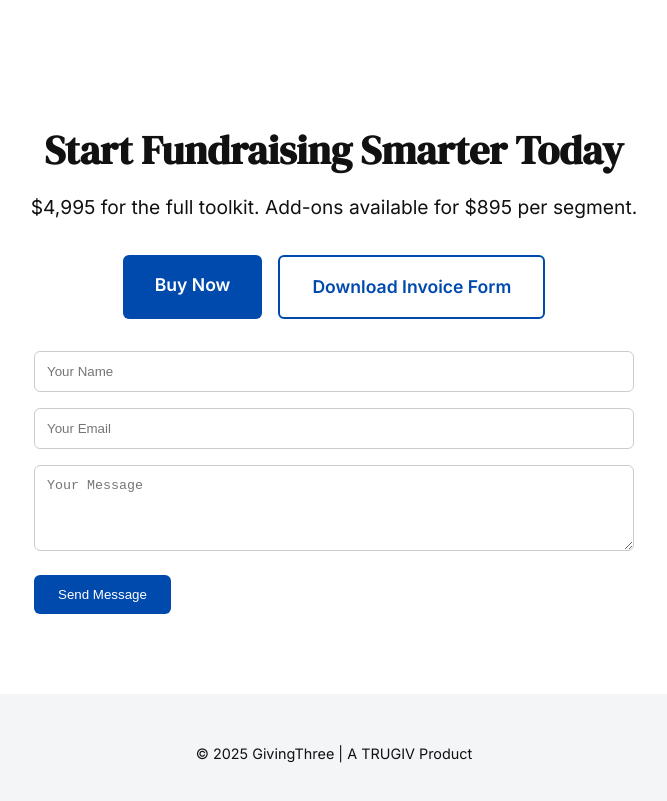
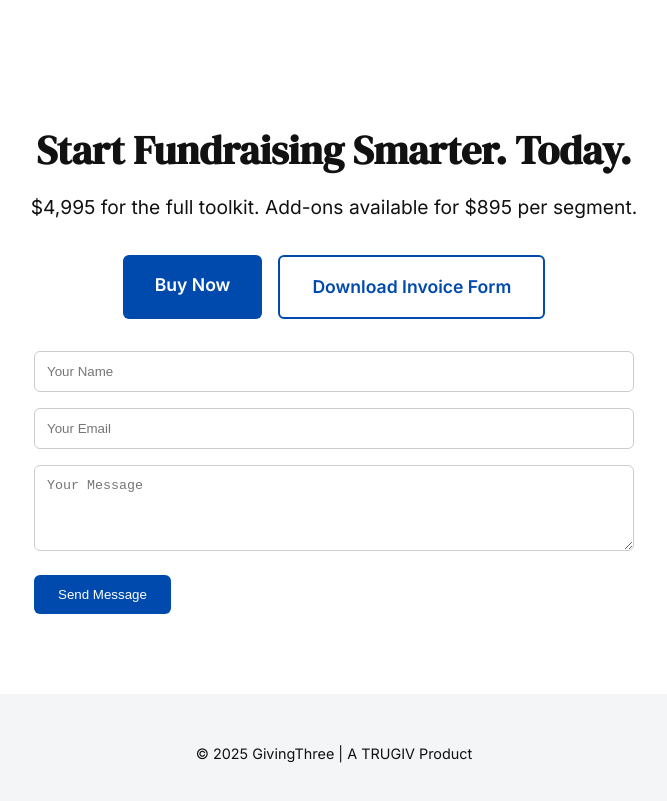
Before and after one commit to benmohler/giving-report-toolkit, a plain HTML site: page index.html in a window 1280 px wide. Shown: the part 4400-5201 px from the top of the page, without its empty margins (306-973 px from the left). Drawn offline with Linux system fonts and the light colour scheme.

Commit message:
Update index.html

```diff
--- a/index.html
+++ b/index.html
@@ -134,7 +134,7 @@
 </section>
 
 <section class="section purchase" id="purchase">
-  <h2 class="statement">Start Fundraising Smarter Today</h2>
+  <h2 class="statement">Start Fundraising Smarter. Today.</h2>
   <p>$4,995 for the full toolkit. Add-ons available for $895 per segment.</p>
   <div class="cta-buttons">
     <a href="#" class="cta-button">Buy Now</a>
```
